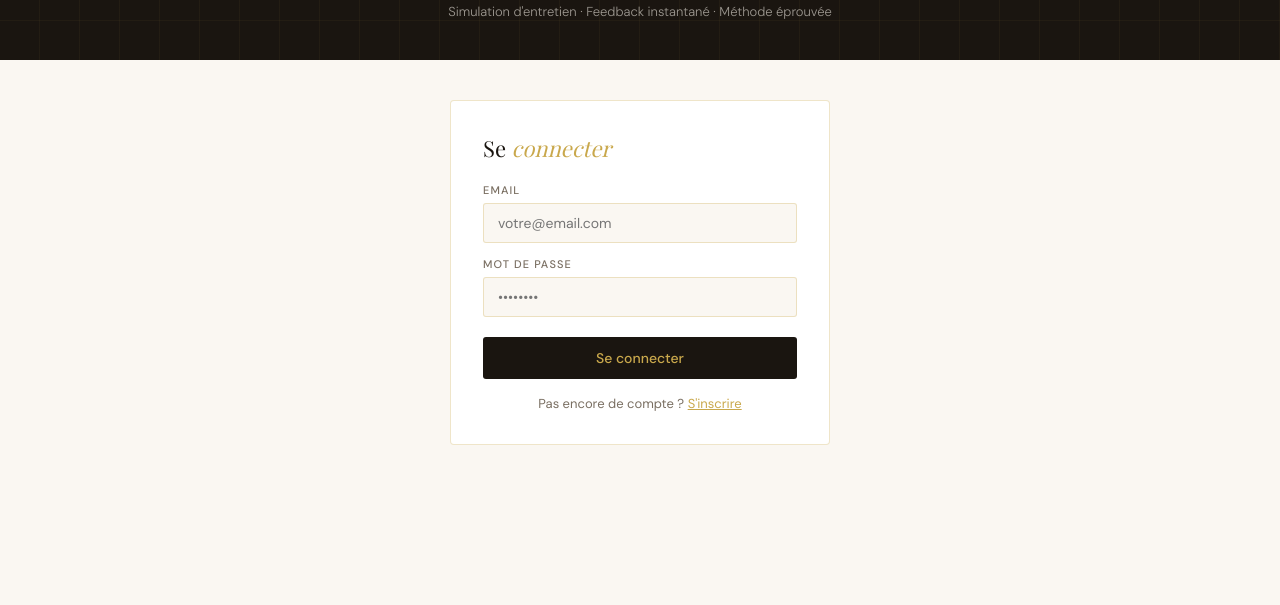
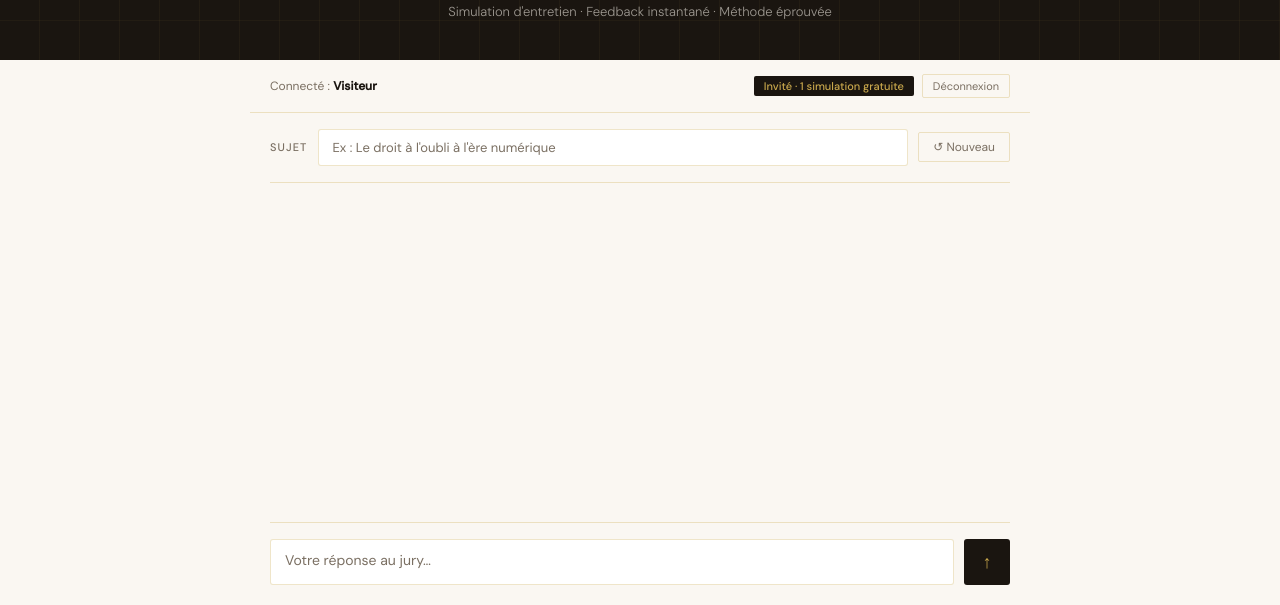
Before and after one commit to cluzelgeraldine-ship-it/prepa-ai, a plain HTML site: page index.html in a window 1280 px wide. Shown: the part 195-800 px from the top of the page. Drawn offline with nearby package versions, Linux system fonts and the light colour scheme; no server answers; a web font is replaced by a local one.

Commit message:
Update index.html

```diff
--- a/index.html
+++ b/index.html
@@ -196,18 +196,22 @@
 
 <script>
   const MAX_FREE = 2;
+  const MAX_GUEST = 1; // simulations sans compte
   let currentUser = null;
   let history = [];
   let isLoading = false;
   let exchangeCount = 0;
   let isRegisterMode = false;
   let simulationStarted = false;
+  let guestSimsUsed = parseInt(localStorage.getItem('prepaai_guest') || '0');
 
   // Load user from localStorage
   const saved = localStorage.getItem('prepaai_user');
   if (saved) {
     currentUser = JSON.parse(saved);
     showApp();
+  } else {
+    showGuestApp();
   }
 
   function toggleAuth() {
@@ -255,6 +259,17 @@
     const el = document.getElementById('authError');
     el.textContent = msg;
     el.classList.remove('hidden');
+  }
+
+  function showGuestApp() {
+    document.getElementById('authSection').classList.add('hidden');
+    document.getElementById('appSection').classList.remove('hidden');
+    document.getElementById('userBar').classList.remove('hidden');
+    const badge = document.getElementById('simsBadge');
+    badge.textContent = 'Invité · 1 simulation gratuite';
+    badge.className = 'sims-badge';
+    document.getElementById('userEmail').textContent = 'Visiteur';
+    initChat();
   }
 
   function showApp() {
@@ -391,21 +406,38 @@
 
     // Check freemium limit — count new simulation on first user message
     if (!simulationStarted) {
+      // Guest (not logged in)
+      if (!currentUser) {
+        if (guestSimsUsed >= MAX_GUEST) {
+          // Show register wall
+          document.getElementById('appSection').classList.add('hidden');
+          document.getElementById('userBar').classList.add('hidden');
+          document.getElementById('authSection').classList.remove('hidden');
+          isRegisterMode = true;
+          document.getElementById('authTitle').innerHTML = 'Créez votre <em>compte gratuit</em>';
+          document.getElementById('authBtn').textContent = "S'inscrire";
+          document.getElementById('authSwitch').innerHTML = 'Déjà un compte ? <a onclick="toggleAuth()">Se connecter</a>';
+          showError('Créez un compte gratuit pour continuer — 2 simulations/jour !');
+          return;
+        }
+        guestSimsUsed++;
+        localStorage.setItem('prepaai_guest', guestSimsUsed);
+      } else {
         if (!currentUser.is_premium && (currentUser.simsToday || 0) >= MAX_FREE) {
           document.getElementById('appSection').classList.add('hidden');
           document.getElementById('paywallSection').classList.remove('hidden');
           return;
         }
-      simulationStarted = true;
         currentUser.simsToday = (currentUser.simsToday || 0) + 1;
         localStorage.setItem('prepaai_user', JSON.stringify(currentUser));
         updateSimsBadge();
-      // Record simulation in DB
         fetch('/api/simulation', {
           method: 'POST',
           headers: { 'Content-Type': 'application/json' },
           body: JSON.stringify({ user_id: currentUser.id })
         });
+      }
+      simulationStarted = true;
     }
 
     isLoading = true; btn.disabled = true;
```
Lines whose indentation alone changed are shown as unchanged.
